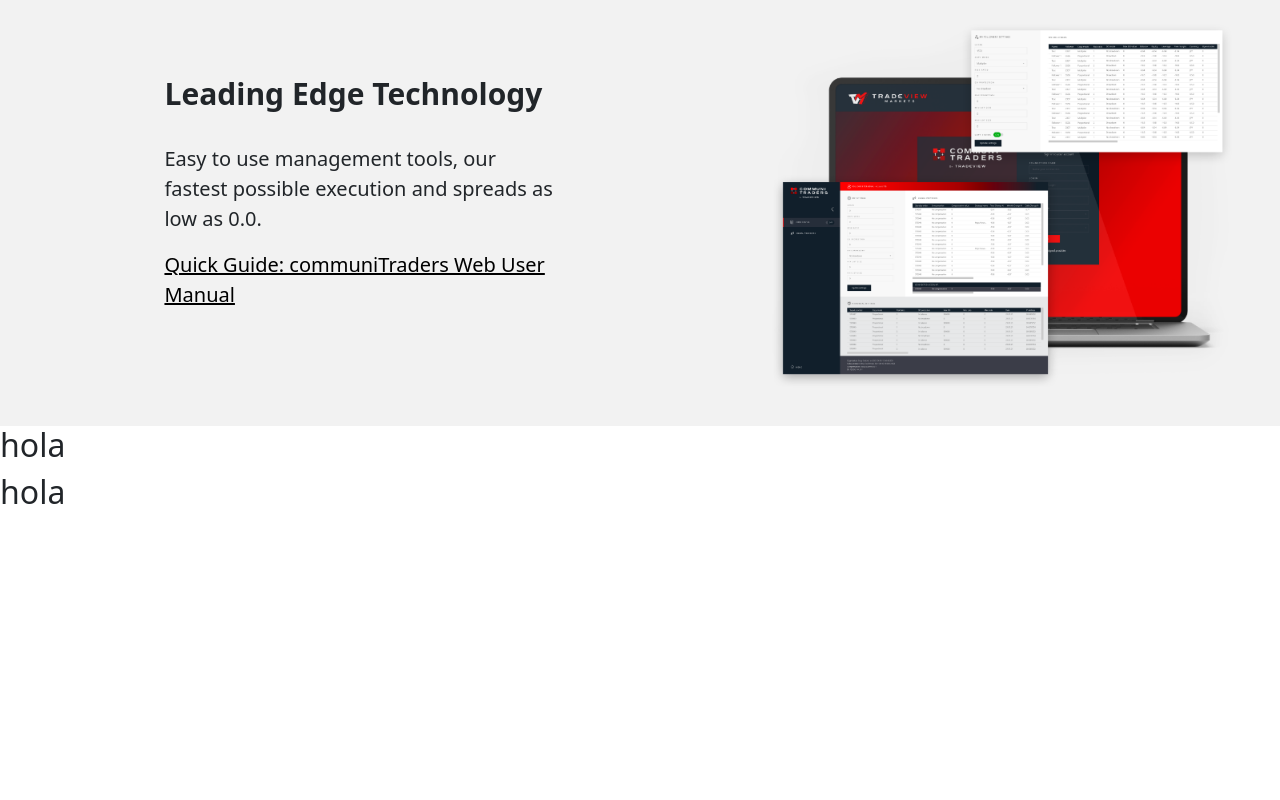
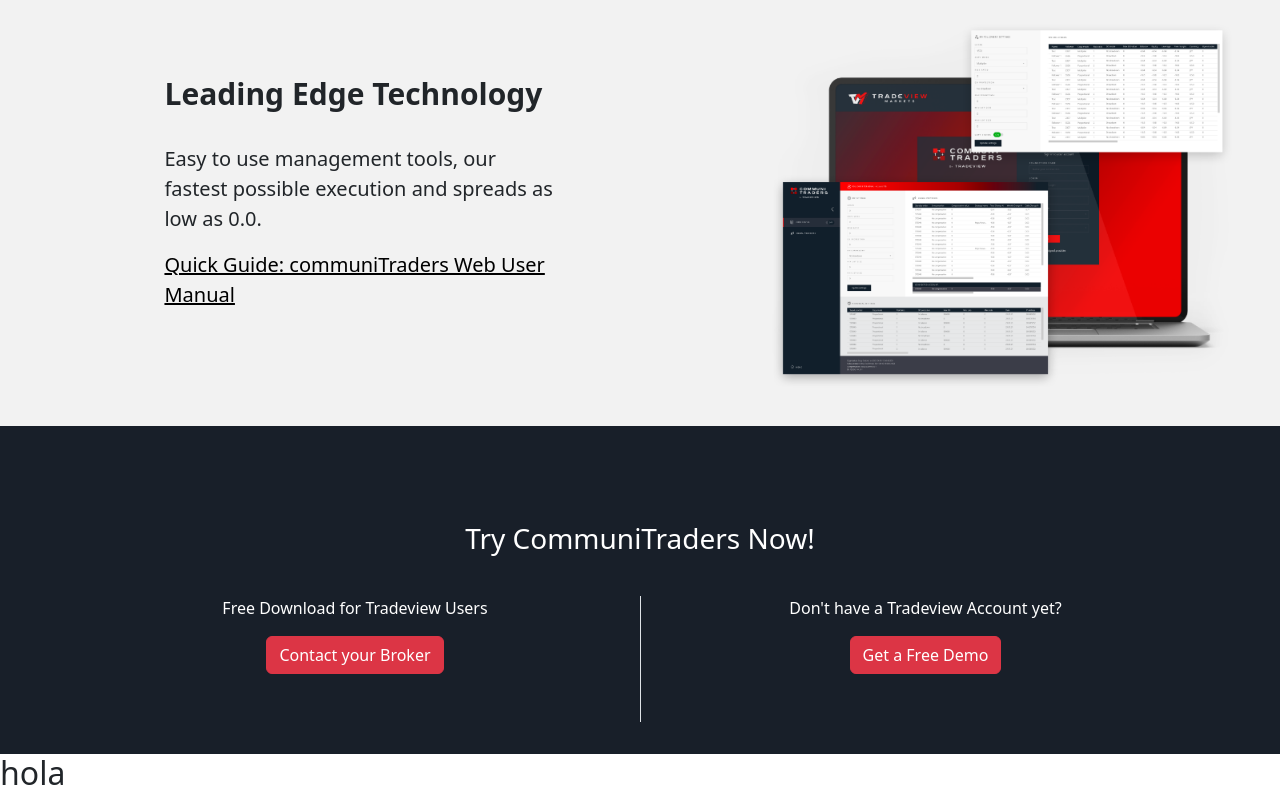
Before and after one commit to JC-GIRALDO-GIRALDO/Tradeview-markets, a Vue app: page / in a window 1280 px wide. Shown: the part 1928-2728 px from the top of the page. Before the commit the page ends 2447 px from the top, so only its background shows below. Built offline with nearby package versions, Linux system fonts and the light colour scheme.

Commit message:
cree el componente de container-community, agregue texto, agregue botones, aplique colores

```diff
--- a/src/layout/footer/CommunityTraders.vue
+++ b/src/layout/footer/CommunityTraders.vue
@@ -1,9 +1,50 @@
-<script setup></script>
-
 <template>
-  <h2>hola</h2>
+  <div class="container-community">
+    <div class="container-section-community">
+      <section class="container text-center py-3 center-title">
+        <h3>Try CommuniTraders Now!</h3>
+      </section>
+      <section class="container">
+        <div class="row">
+          <div class="col-md-6 d-flex justify-content-center">
+            <div class="text-center mx-auto">
+              <!-- Agregamos mx-auto para centrar horizontalmente -->
+              <p>Free Download for Tradeview Users</p>
+              <button class="btn btn-danger">Contact your Broker</button>
+            </div>
+          </div>
+          <div class="col-md-6 d-flex justify-content-center border-start">
+            <div class="text-center mx-auto">
+              <!-- Agregamos mx-auto para centrar horizontalmente -->
+              <p>Don't have a Tradeview Account yet?</p>
+              <button class="btn btn-danger">Get a Free Demo</button>
+            </div>
+          </div>
+        </div>
+      </section>
+    </div>
+  </div>
 </template>
 
 <style scoped>
-
+.container-community {
+  background-color: #181f29;
+}
+.container-section-community {
+  padding: 2rem;
+}
+.border-start {
+  border-left: 1px solid #ffffff; /* Añade una línea vertical en el medio */
+}
+.center-title h3 {
+  margin-top: 3rem;
+  margin-bottom: 1.5rem;
+  color: #ffffff;
+}
+.text-center p {
+  color: #ffffff;
+}
+.text-center button {
+  margin-bottom: 3rem;
+}
 </style>
```
